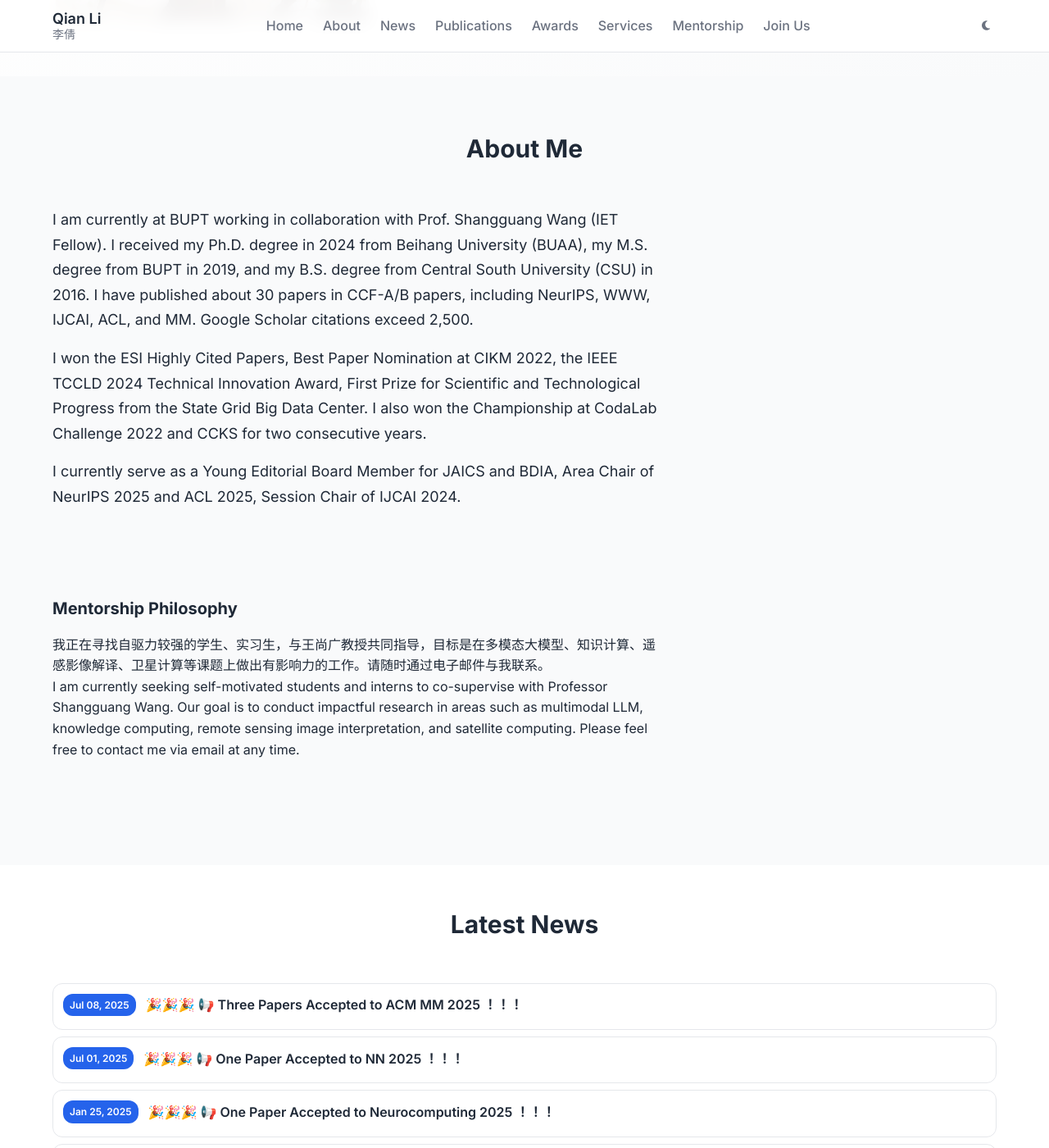
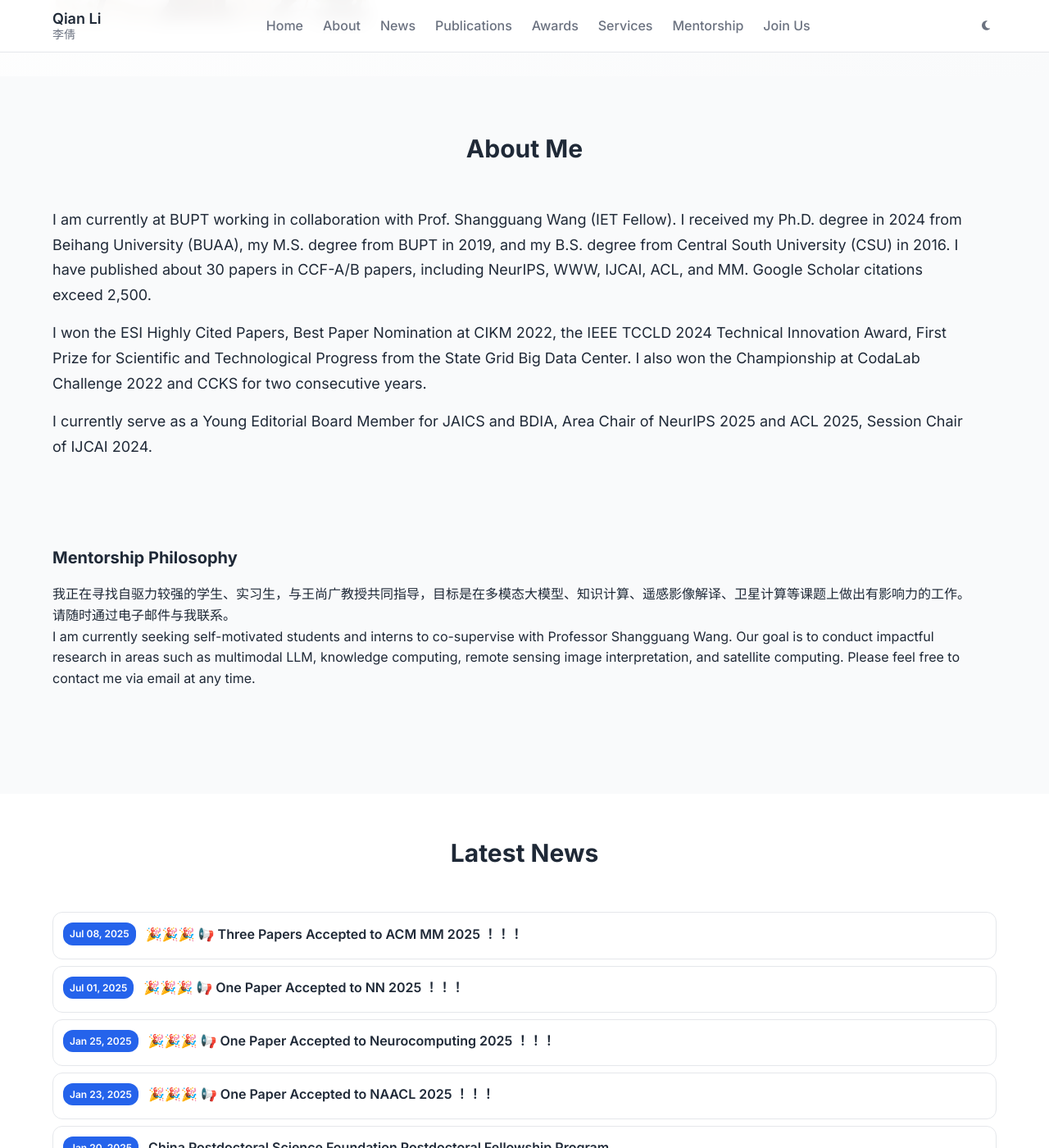
Before and after one commit to xiaoqian19940510/xiaoqian19940510.github.io, a Jekyll site: the page built from index.html, in a window 1280 px wide and 1400 px high, scrolled down 489 px. Shown: the whole window at 82% size. Built offline with Jekyll 4.4.1, drawn with Linux system fonts in a browser that asks for light colours; the list of posts is cut into pages by our own code.

Commit message:
Update main.css

```diff
--- a/assets/css/main.css
+++ b/assets/css/main.css
@@ -535,7 +535,7 @@ body {
 
 @media (min-width: 768px) {
   .about-content {
-    grid-template-columns: 2fr 1fr;
+    grid-template-columns: 3fr 0fr;
   }
 }
 
```
